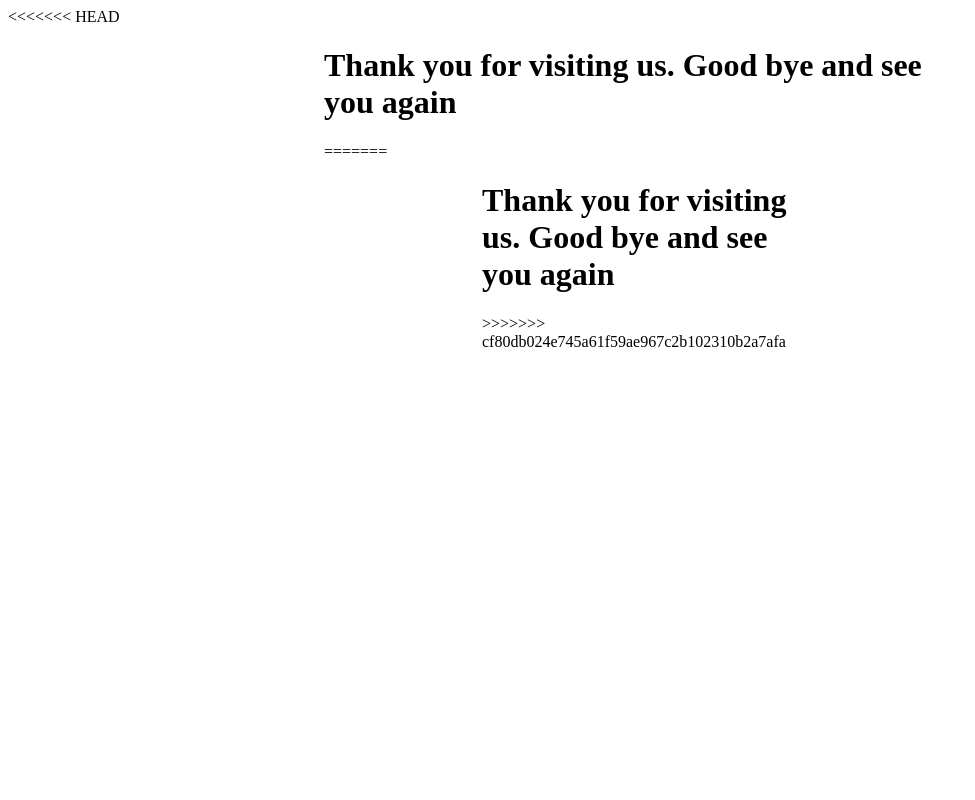
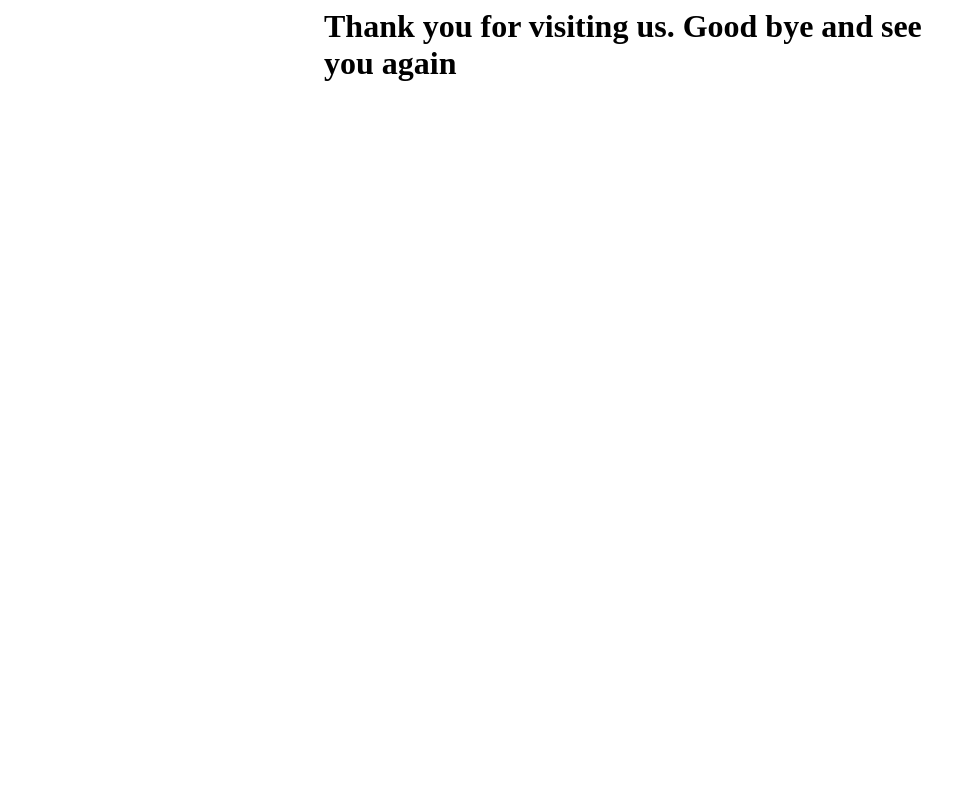
Before and after one commit to sherryyangyzt/ethical-test-tt, a Flask app: page /end in a window 1280 px wide. Shown: the whole page, without its empty margins (0-975 px from the left). Run offline with Flask 3, Linux system fonts and the light colour scheme.

Commit message:
Update end.html

```diff
--- a/templates/end.html
+++ b/templates/end.html
@@ -1,4 +1,3 @@
-<<<<<<< HEAD
 <style>
     .container {width: 100%; margin: auto;}
     @media(min-width:600px) {.container{width: 80%;}}
@@ -8,15 +7,4 @@
 
 <div class="container">
     <h1>Thank you for visiting us. Good bye and see you again</h1>
-=======
-<style>
-    .container {width: 100%; margin: auto;}
-    @media(min-width:600px) {.container{width: 80%;}}
-    @media(min-width:768px) {.container{width: 60%;}}
-    @media(min-width:1024px) {.container{width: 50%;}}
-</style>
-
-<div class="container">
-    <h1>Thank you for visiting us. Good bye and see you again</h1>
->>>>>>> cf80db024e745a61f59ae967c2b102310b2a7afa
 </div>
```
